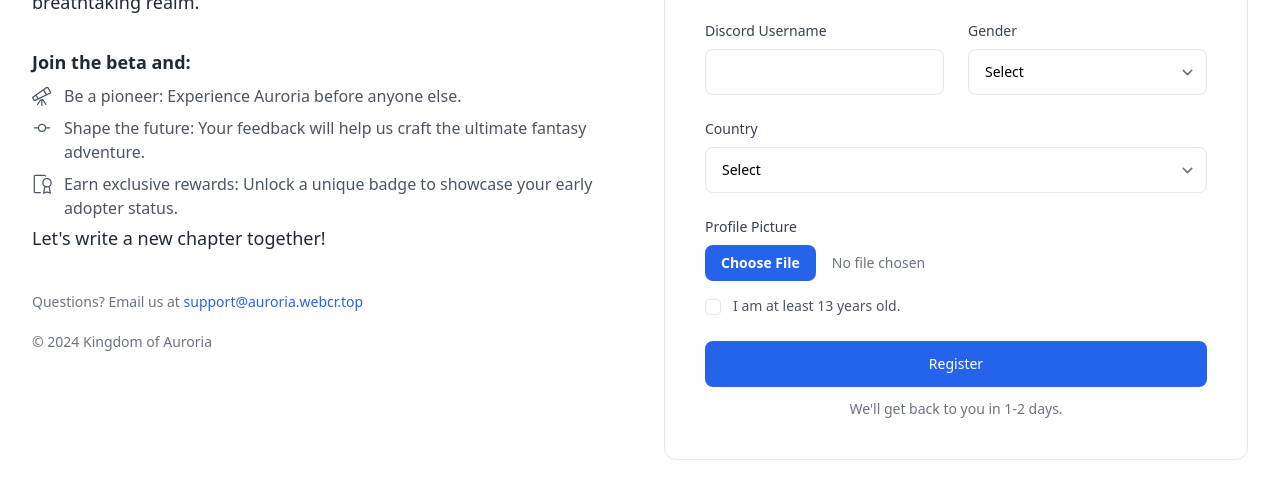
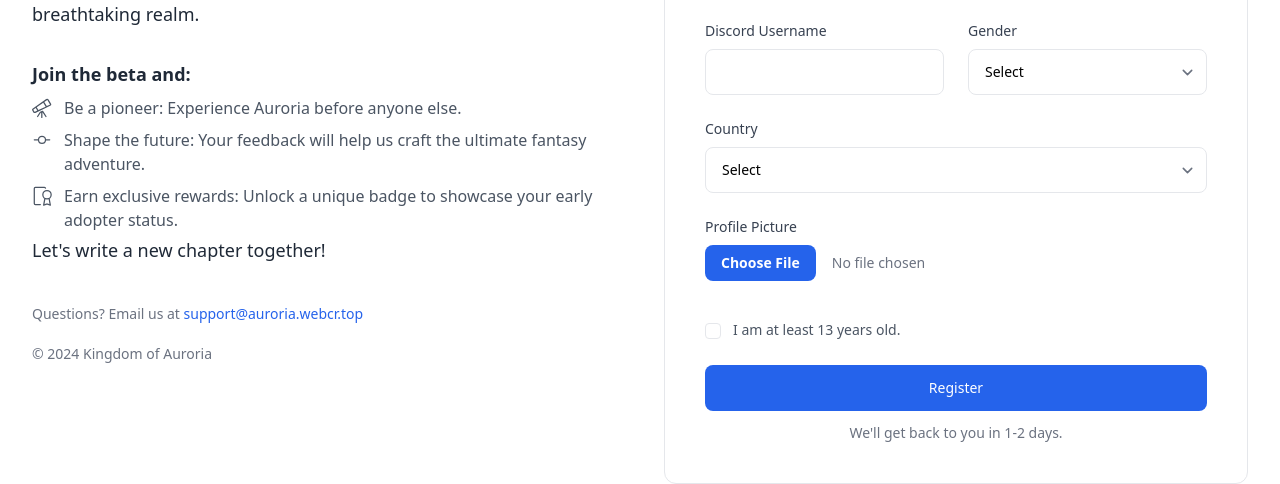
Before and after one commit to auroria-kingdom/auroria.webcr.top, a website: page public/beta/register.html in a window 1280 px wide. Shown: the part 324-808 px from the top of the page. Drawn offline with nearby package versions, Linux system fonts and the light colour scheme.

Commit message:
Update v1.0-beta 1

```diff
--- a/package.json
+++ b/package.json
@@ -18,7 +18,6 @@
   },
   "homepage": "https://github.com/auroria-kingdom/auroria.webcr.top#readme",
   "dependencies": {
-    "nodemailer": "^6.9.14",
     "preline": "^2.4.1"
   },
   "devDependencies": {
--- a/public/beta/register.html
+++ b/public/beta/register.html
@@ -124,7 +124,14 @@
               Registration Form
             </h2>
 
-            <form name="beta-register" method="POST" netlify>
+            <form
+              name="beta-register"
+              method="POST"
+              enctype="multipart/form-data"
+              netlify-honeypot="bot-field"
+              data-netlify-recaptcha="true"
+              netlify
+            >
               <div class="mt-6 grid gap-4 lg:gap-6">
                 <!-- Grid -->
                 <div class="grid grid-cols-1 gap-4 sm:grid-cols-2 lg:gap-6">
@@ -570,6 +577,9 @@
                 </div>
               </div>
 
+              <input name="bot-field" hidden />
+              <br />
+              <div data-netlify-recaptcha="true"></div>
               <!-- End Grid -->
 
               <!-- Checkbox -->
@@ -616,7 +626,6 @@
       <!-- End Grid -->
     </div>
     <!-- End Beta Register -->
-    <script src="../assets/beta-register.js"></script>
     <script src="../../node_modules/preline/dist/preline.js"></script>
   </body>
 </html>
```
Also changed, not shown: netlify.toml (added), 1 other file.
